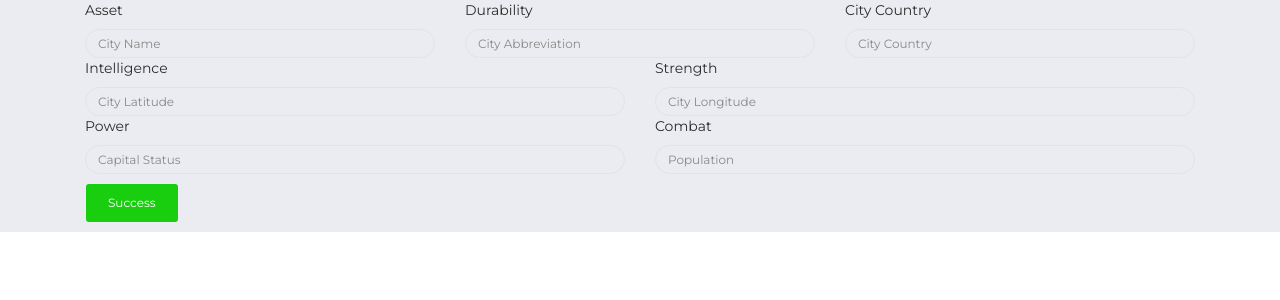
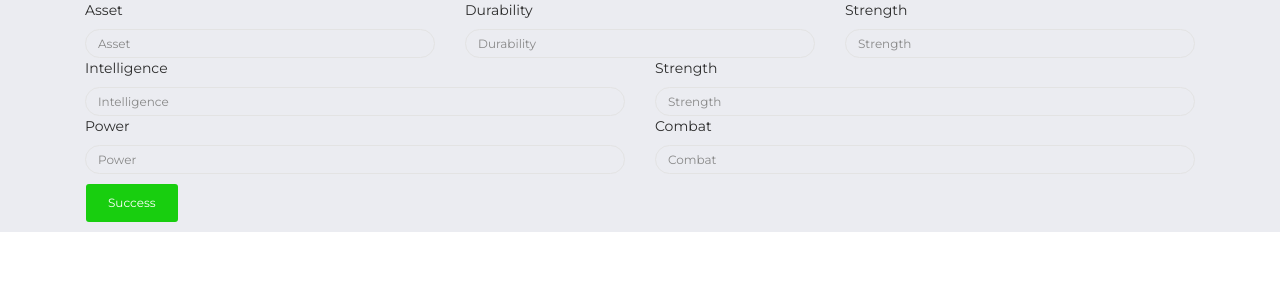
Before and after one commit to AlwaysEpicurus/IS601CTStyle, a Flask app: template app/templates/new.html in a window 1280 px wide. Shown: the top 300 px of the page. Run offline with Flask 2, Linux system fonts and the light colour scheme; the template is opened without the code that fills it: most values are stand-ins (such as "Sample title", 1, 10 or a date in 2020); some libraries are stand-ins or nearby versions.

Commit message:
Fix: Update field new.html

```diff
--- a/app/templates/new.html
+++ b/app/templates/new.html
@@ -4,39 +4,39 @@
     <div class="row">
         <div class="col">
             <label for="fldName">Asset</label>
-            <input id="fldName" type="text" class="form-control" placeholder="City Name" name="fldName">
+            <input id="fldName" type="text" class="form-control" placeholder="Asset" name="fldName">
         </div>
         <div class="col">
             <label for="fldAbbreviation">Durability</label>
-            <input id="fldAbbreviation" t ype="text" class="form-control" placeholder="City Abbreviation"
+            <input id="fldAbbreviation" t ype="text" class="form-control" placeholder="Durability"
                    name="fldAbbreviation">
         </div>
         <div class="col">
-            <label for="fldCountry">City Country</label>
-            <input id="fldCountry" type="text" class="form-control" placeholder="City Country" name="fldCountry">
+            <label for="fldCountry">Strength</label>
+            <input id="fldCountry" type="text" class="form-control" placeholder="Strength" name="fldCountry">
         </div>
     </div>
 
     <div class="row">
         <div class="col">
             <label for="fldLat">Intelligence</label>
-            <input id="fldLat" type="text" class="form-control" placeholder="City Latitude" name="fldLat">
+            <input id="fldLat" type="text" class="form-control" placeholder="Intelligence" name="fldLat">
         </div>
         <div class="col">
             <label for="fldlong">Strength</label>
-            <input id="fldlong" type="text" class="form-control" placeholder="City Longitude" name="fldLong">
+            <input id="fldlong" type="text" class="form-control" placeholder="Strength" name="fldLong">
         </div>
     </div>
     <div class="row">
         <div class="col">
             <label for="fldCapitalStatus">Power</label>
 
-            <input id="fldCapitalStatus" type="text" class="form-control" placeholder="Capital Status "
+            <input id="fldCapitalStatus" type="text" class="form-control" placeholder="Power "
                    name="fldCapitalStatus">
         </div>
         <div class="col">
             <label for="fldPopulation">Combat</label>
-            <input id="fldPopulation" type="text" class="form-control" placeholder="Population" name="fldPopulation">
+            <input id="fldPopulation" type="text" class="form-control" placeholder="Combat" name="fldPopulation">
         </div>
     </div>
     <button type="submit" class="btn btn-success">Success</button>
```
